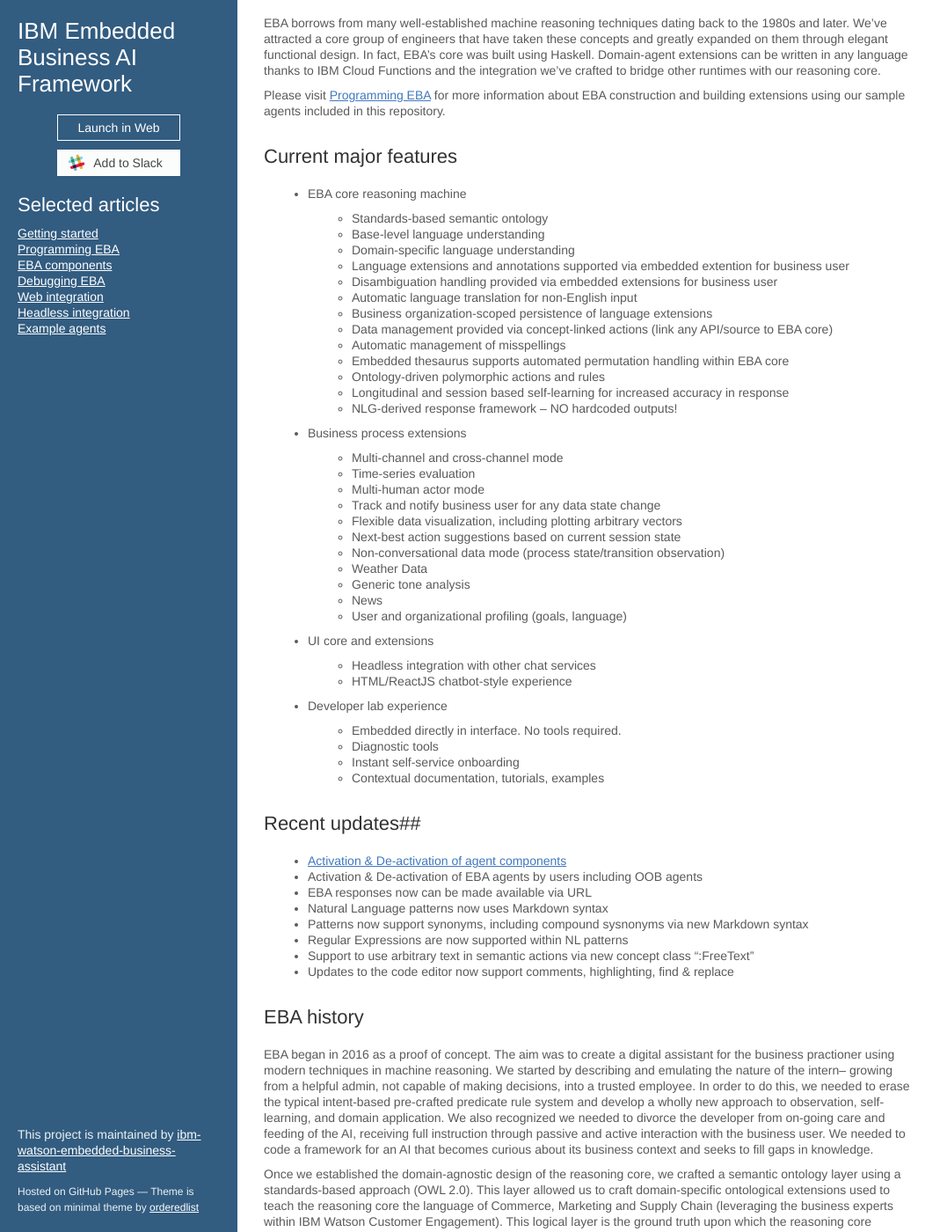
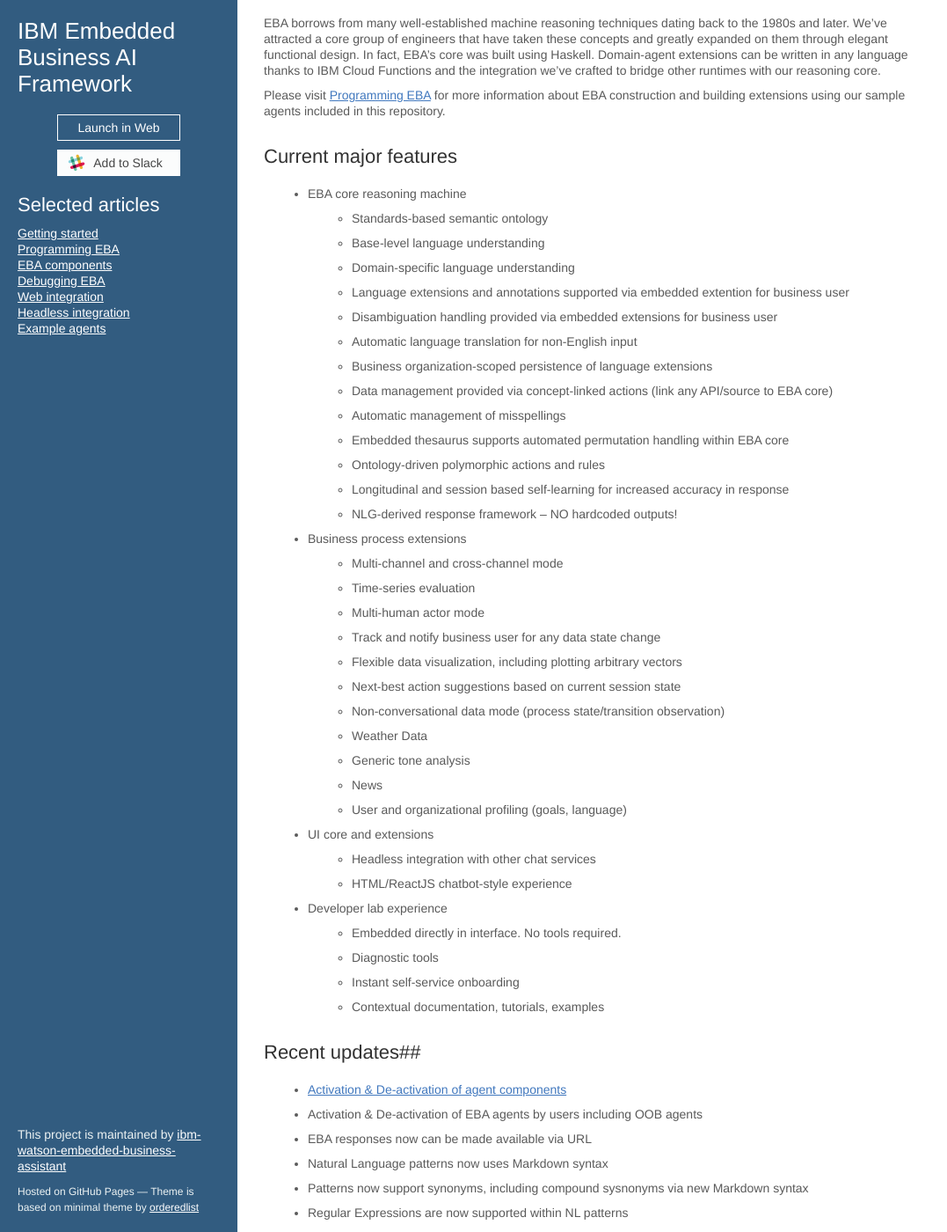
Before and after one commit to ibm-watson-embedded-business-assistant/eba-example-agents, a Jekyll site: the page built from README.md, in a window 1280 px wide and 1400 px high, scrolled down 2098 px. Shown: the whole window at 88% size, without its empty margins (0-1077 px from the left). Built offline with Jekyll 4.4.1, drawn with Linux system fonts in a browser that asks for light colours; our own code applies the rules of GitHub Pages for plain Markdown files; the repository's description, which GitHub fills in, is left out.

Commit message:
Update style.css

```diff
--- a/assets/css/style.css
+++ b/assets/css/style.css
@@ -146,8 +146,10 @@
         background-color: transparent; }
     .wrapper section blockquote {
       display: none; }
-    .wrapper section li > p:last-child {
+    .wrapper section li {
       margin-bottom: 10px; }
+      .wrapper section li:last-child {
+        margin-bottom: 0; }
   .wrapper:after {
     content: "";
     display: block;
```
